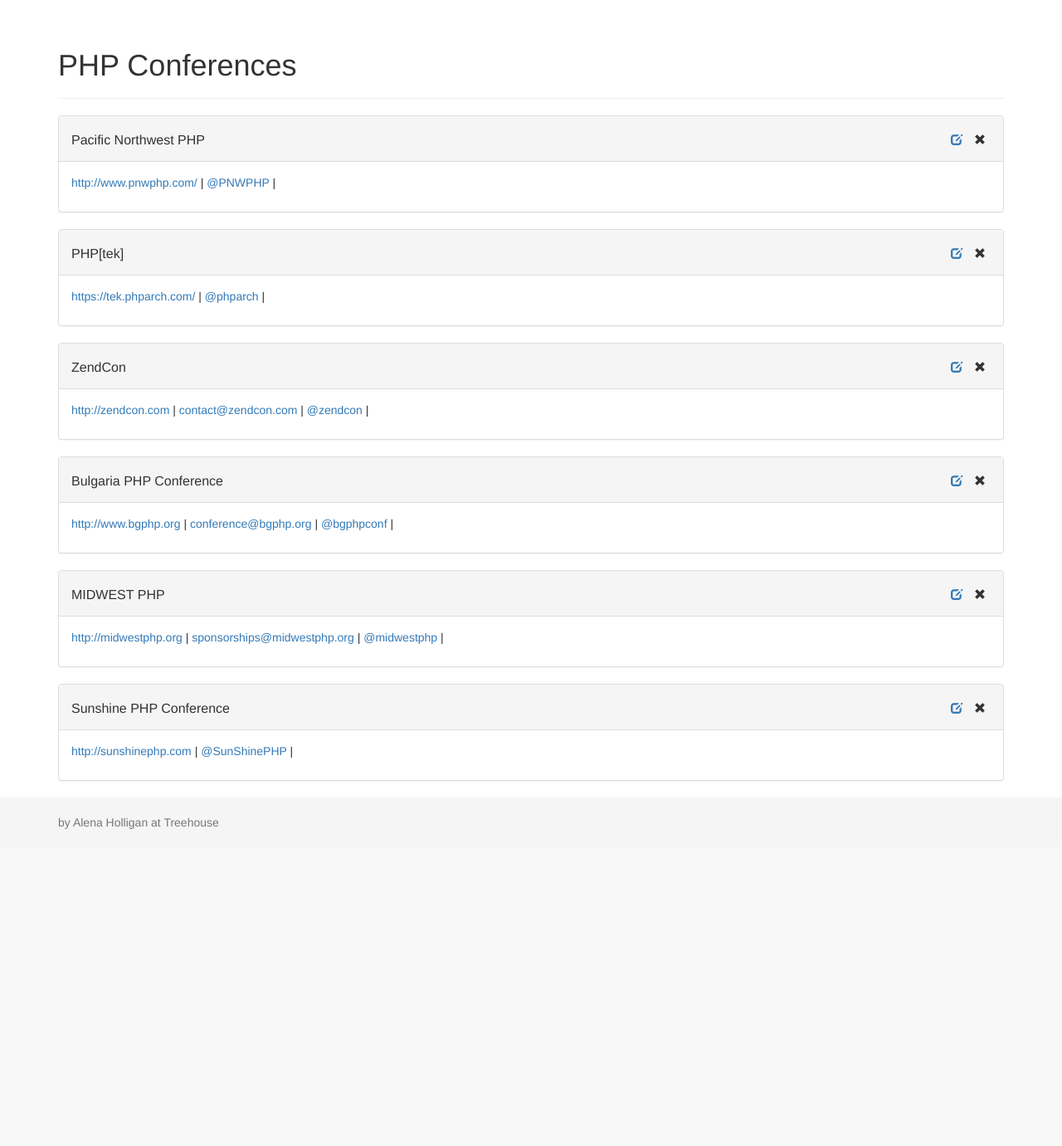
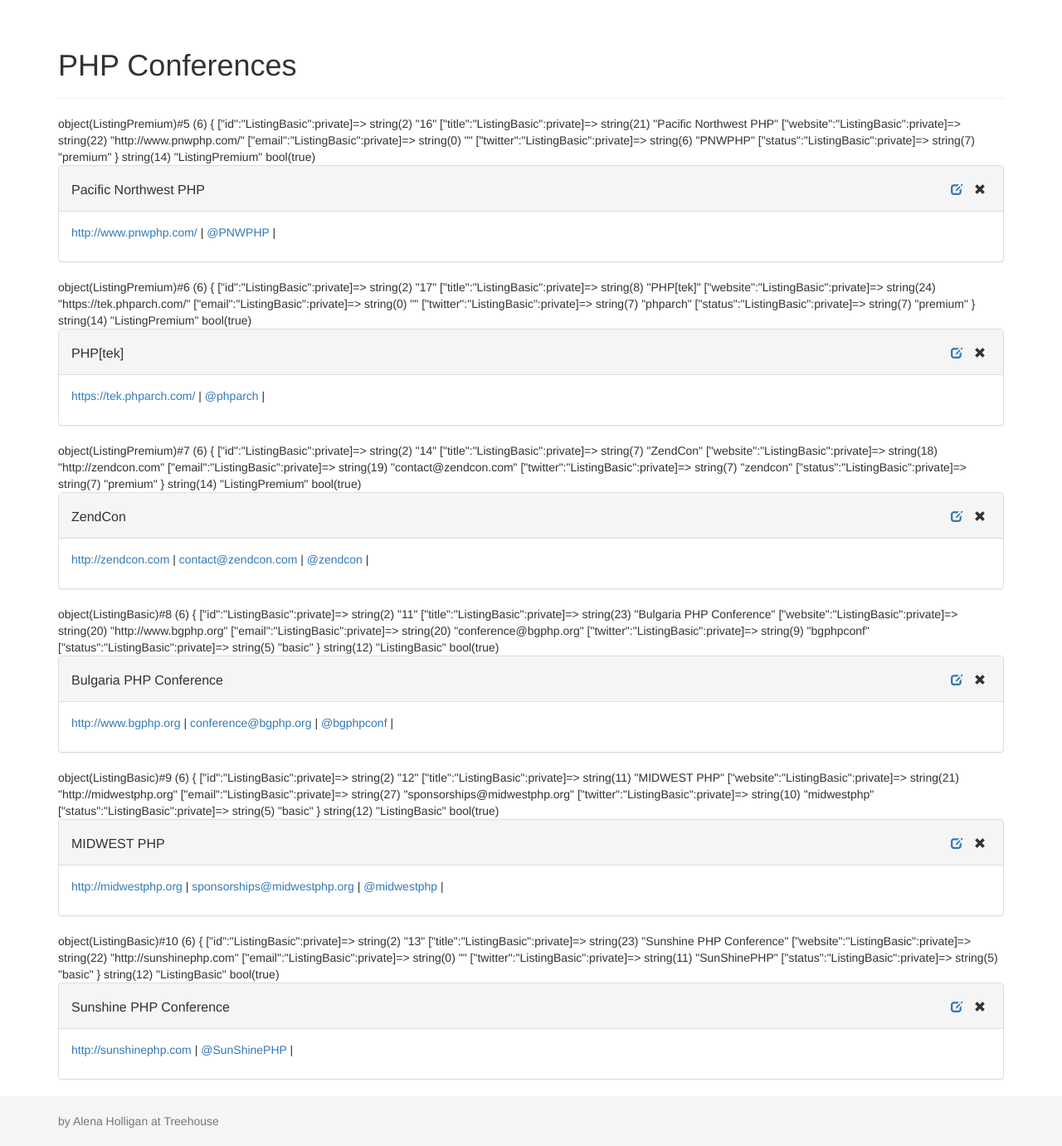
Before and after one commit to sjackson01/2-PHPExtendingOOP, a PHP site: page / in a window 1280 px wide. Shown: the part 51-1432 px from the top of the page at 83% size. Before the commit the page ends 1050 px from the top, so only its background shows below. Run offline with PHP 8.4, Linux system fonts and the light colour scheme; data comes from the database, SQL or seed files in the repository.

Commit message:
Modify: addListing() conditional to instantiate a new ListingPremium object if status = premium else instantiate a new ListingBasic object Test: var_dump $listing object to confirm object class changed based on status

```diff
--- a/classes/Collection.php
+++ b/classes/Collection.php
@@ -65,7 +65,11 @@ class Collection
      */
     public function addListing($data = null)
     {
+        if(isset($data['status']) && $data['status'] == 'premium'){
         $listing = new ListingPremium($data);
+        }else{
+        $listing = new ListingBasic($data);
+        }
         $this->listings[] = $listing;
         return $listing;
     }
--- a/index.php
+++ b/index.php
@@ -15,6 +15,9 @@ $title = "PHP Conferences";
 require 'inc/header.php';
 
 foreach ($directory->listings as $listing) {
+    var_dump($listing);
+    var_dump(get_class($listing));
+    var_dump(is_a($listing, 'ListingBasic'));
     include 'views/list_item.php';
 }
 
```
